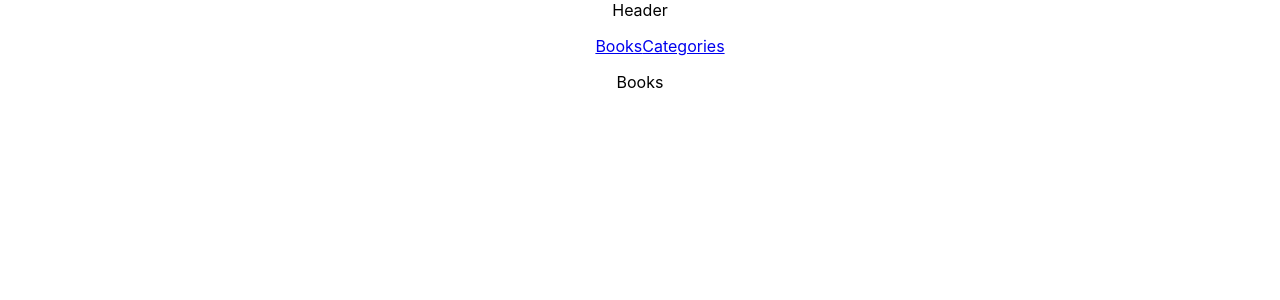
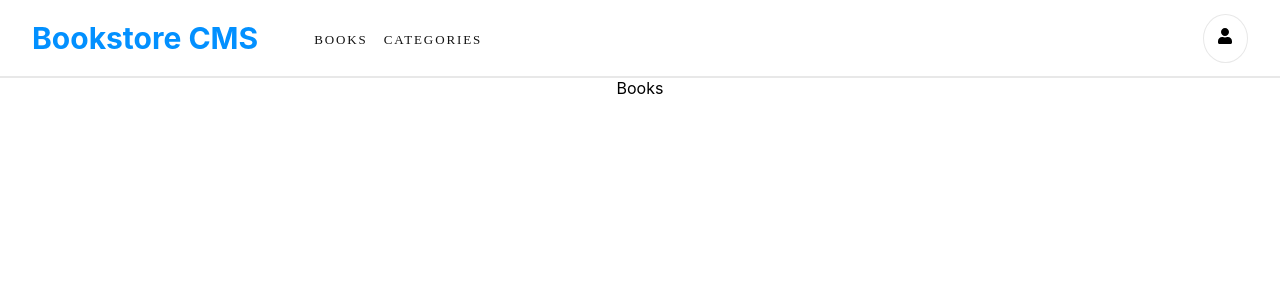
Before and after one commit to hendridg/bookstore-react-redux, a React (Create React App) app: page / in a window 1280 px wide. Shown: the top 300 px of the page. Built offline with nearby package versions, Linux system fonts and the light colour scheme.

Commit message:
Add styled-components to Header.js file

```diff
--- a/src/components/Header.js
+++ b/src/components/Header.js
@@ -1,14 +1,76 @@
 import React from 'react';
 import { Link } from 'react-router-dom';
+import styled from 'styled-components';
+
+const WrapperHeader = styled.div`
+  padding: 0 2rem;
+  border-bottom: solid 0.125rem #e8e8e8;
+  background-color: #fff;
+  display: flex;
+  align-items: center;
+  justify-content: center;
+`;
+
+const Container = styled.div`
+  width: 82rem;
+  display: flex;
+  flex-direction: row;
+  align-items: center;
+  justify-content: space-between;
+`;
+
+const LinkTo = styled(Link)`
+  text-decoration: none;
+  color: #121212;
+  margin-left: 1rem;
+  font-family: Montserrat;
+  font-size: 0.813rem;
+  text-transform: uppercase;
+  letter-spacing: 1.9px;
+`;
+
+const Title = styled.h1`
+  color: #0290ff;
+  font-size: 1.875rem;
+`;
 
 function Header() {
   return (
-    <div>
-      Header
-      <ul>
-        <Link to="/">Books</Link>
-        <Link to="/categories">Categories</Link>
-      </ul>
+    <WrapperHeader>
+      <Container>
+        <div
+          style={{
+            display: 'flex',
+            flexDirection: 'row',
+            alignItems: 'center',
+          }}
+        >
+          <Title>Bookstore CMS</Title>
+          <ul>
+            <LinkTo to="/">Books</LinkTo>
+            <LinkTo to="/categories">Categories</LinkTo>
+          </ul>
+        </div>
+        <UserIcon />
+      </Container>
+    </WrapperHeader>
+  );
+}
+
+function UserIcon() {
+  return (
+    <div
+      style={{
+        border: '1px solid #e8e8e8',
+        borderRadius: '50%',
+        padding: '0.85rem',
+      }}
+    >
+      <img
+        src="/assets/user-solid.svg"
+        alt="user icon"
+        style={{ width: '1rem', height: '1rem', color: '#0290ff' }}
+      />
     </div>
   );
 }
```
